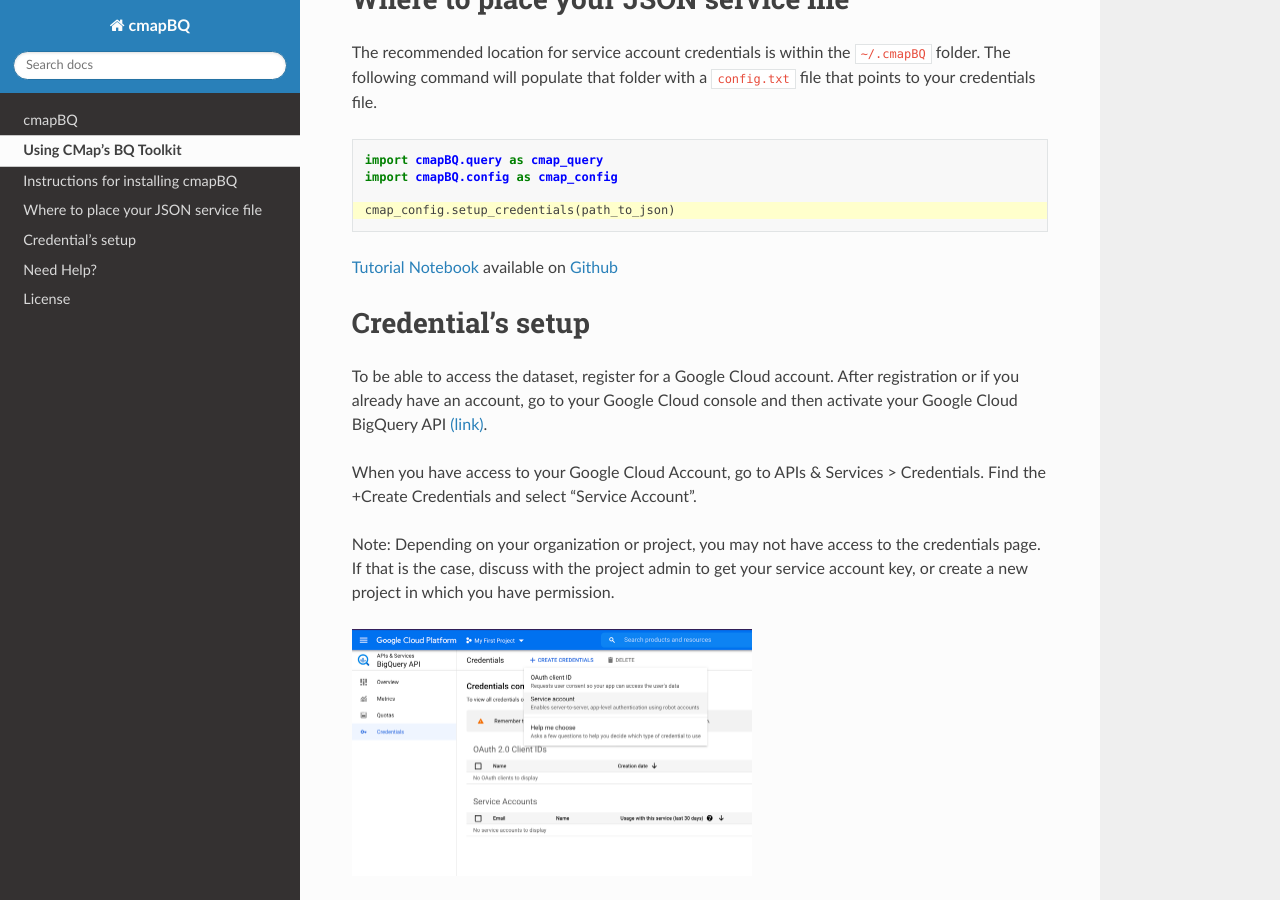
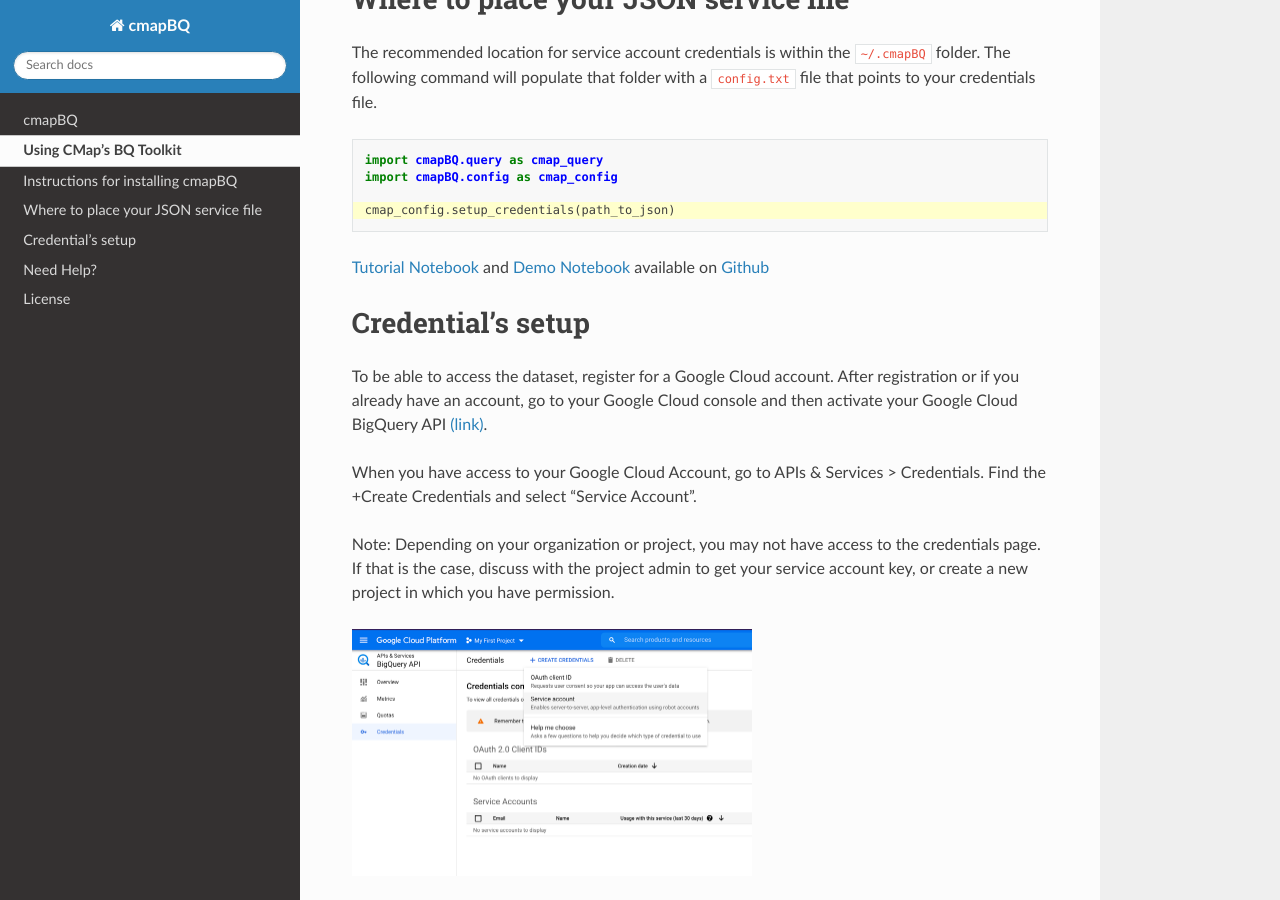
Before and after one commit to cmap/cmapBQ, a Sphinx documentation site: the page built from docs/source/setup-guide.rst, in a window 1280 px wide and 900 px high, scrolled down 400 px. Built offline with Sphinx 7.4.7 and the Read the Docs theme 2.0.0, drawn with Linux system fonts in a browser that asks for light colours.

Commit message:
Updated links to Workshop Notebooks

```diff
--- a/docs/source/setup-guide.rst
+++ b/docs/source/setup-guide.rst
@@ -26,7 +26,10 @@
    cmap_config.setup_credentials(path_to_json)
 
 `Tutorial Notebook
-<https://colab.research.google.com/github/cmap/lincs-workshop-2020/blob/main/BQ_toolkit_demo.ipynb>`_  available on `Github <https://github.com/cmap/lincs-workshop-2020>`_
+<https://colab.research.google.com/github/cmap/lincs-workshop-2020/blob/main/notebooks/data_access/cmapBQ_Tutorial.ipynb>`_  and
+`Demo Notebook
+<https://colab.research.google.com/github/cmap/lincs-workshop-2020/blob/main/notebooks/data_access/BQ_toolkit_demo.ipynb>`_  available on
+`Github <https://github.com/cmap/lincs-workshop-2020>`_
 
 
 Credential's setup
```
